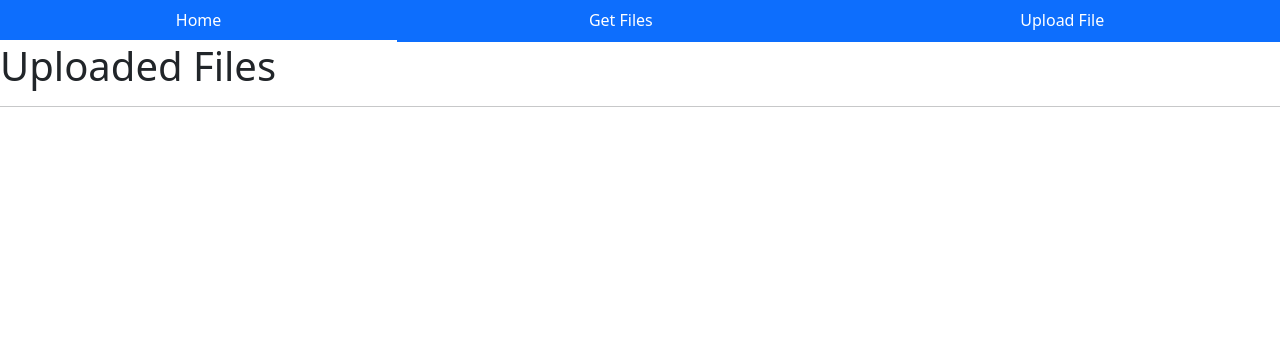
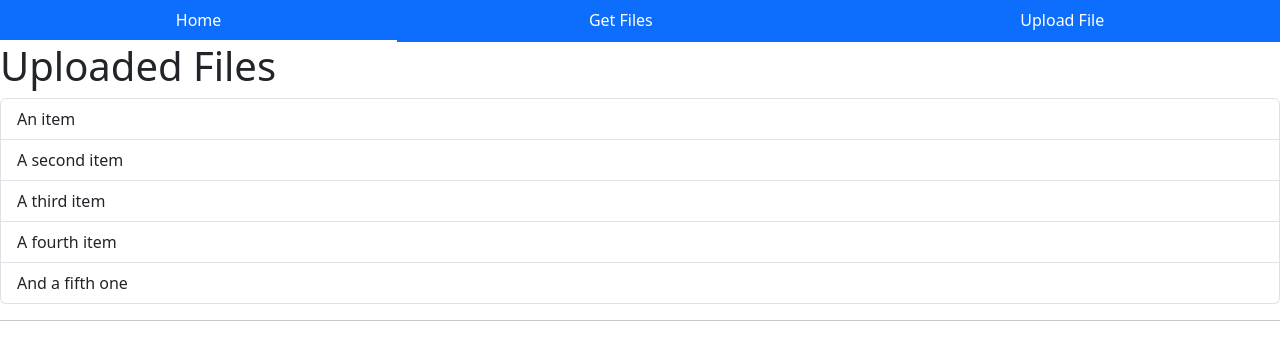
Before and after one commit to Javiert54/DaCiberSalut, a Python web app: template flask-server/templates/get_files.html in a window 1280 px wide. Shown: the top 360 px of the page. Run offline with Jinja, Linux system fonts and the light colour scheme; the template is opened without the code that fills it, so the values that code supplies are empty.

Commit message:
Refactor file path handling in app.py; remove unused base.css and base.js files; update display_image.html and get_files.html templates for consistency

```diff
--- a/flask-server/app.py
+++ b/flask-server/app.py
@@ -86,11 +86,11 @@ def get_files(document_id):
         document = mongoConnect.getDocument(document_id)
 
         if document:
-            file_path = "static/storage/"+ document.get("file_name", "")
+            file_path = "storage/" + document.get("file_name", "")
             print(f"Document found: {document}")
             print(f"File path: {file_path}")
 
-            if os.path.exists(file_path):
+            if os.path.exists(os.path.join("static", file_path)):
                 print("File found in static/storage directory.")
                 return render_template("display_image.html", file_path=file_path)
             else:
--- a/flask-server/templates/base.html
+++ b/flask-server/templates/base.html
@@ -3,11 +3,9 @@
 <head>
     <meta charset="utf-8" />
     <title>{% block title %}{% endblock %}</title>
-    <link rel="stylesheet" type="text/css" href="{{ url_for('static', filename='CSS/base.css')}}" />
     <link href="https://cdn.jsdelivr.net/npm/bootstrap@5.3.3/dist/css/bootstrap.min.css" rel="stylesheet" integrity="sha384-QWTKZyjpPEjISv5WaRU9OFeRpok6YctnYmDr5pNlyT2bRjXh0JMhjY6hW+ALEwIH" crossorigin="anonymous">
     <link href="https://cdn.jsdelivr.net/npm/bootstrap-icons/font/bootstrap-icons.css" rel="stylesheet">
     <script src="{{ url_for('static', filename='JS/upload_file.js') }}"></script>
-    <script src="{{ url_for('static', filename='JS/base.js') }}"></script>
     <script src="https://cdn.jsdelivr.net/npm/bootstrap@5.3.3/dist/js/bootstrap.bundle.min.js" integrity="sha384-YvpcrYf0tY3lHB60NNkmXc5s9fDVZLESaAA55NDzOxhy9GkcIdslK1eN7N6jIeHz" crossorigin="anonymous"></script>
 </head>
 <body>
--- a/flask-server/templates/display_image.html
+++ b/flask-server/templates/display_image.html
@@ -8,7 +8,7 @@
     {% block content %}
     <h1>Display Image</h1>
     <div>
-        <img src="{{ url_for('static', filename=filepath) }}" alt="Image" />
+        <img src="{{ url_for('static', filename=file_path) }}" alt="Image" />
     </div>
     {% endblock %}
 </body>
--- a/flask-server/templates/get_files.html
+++ b/flask-server/templates/get_files.html
@@ -8,7 +8,13 @@
     {% extends 'base.html' %}
     {% block content %}
     <h1 class="title">Uploaded Files</h1>
-    <ul id="fileList"></ul>
+    <ul class="list-group" id="fileList">
+        <li class="list-group-item">An item</li>
+        <li class="list-group-item">A second item</li>
+        <li class="list-group-item">A third item</li>
+        <li class="list-group-item">A fourth item</li>
+        <li class="list-group-item">And a fifth one</li>
+      </ul>
     {% endblock %}
 </body>
 </html>
```
Also changed, not shown: flask-server/static/CSS/base.css (added), flask-server/static/JS/base.js (deleted).
